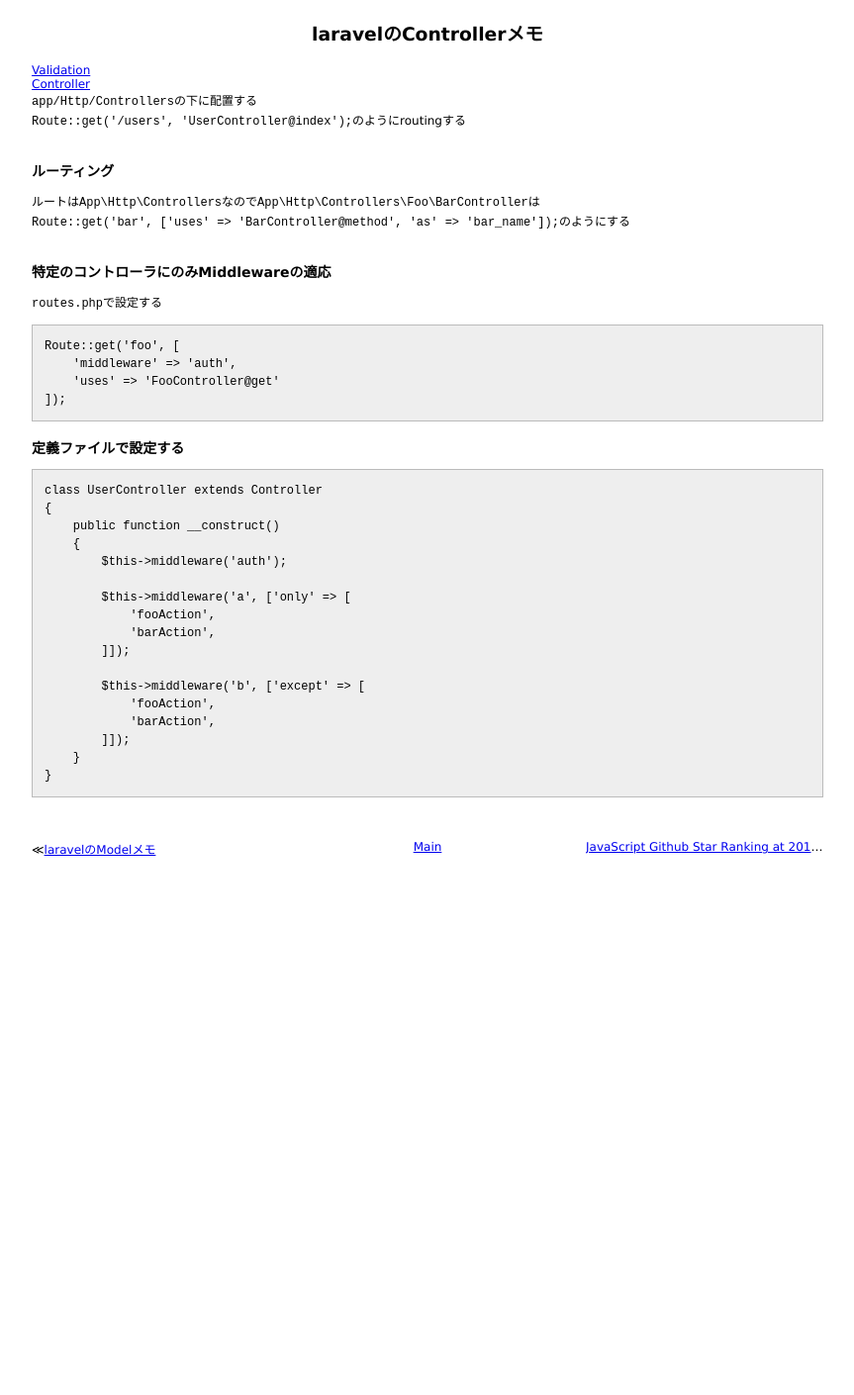
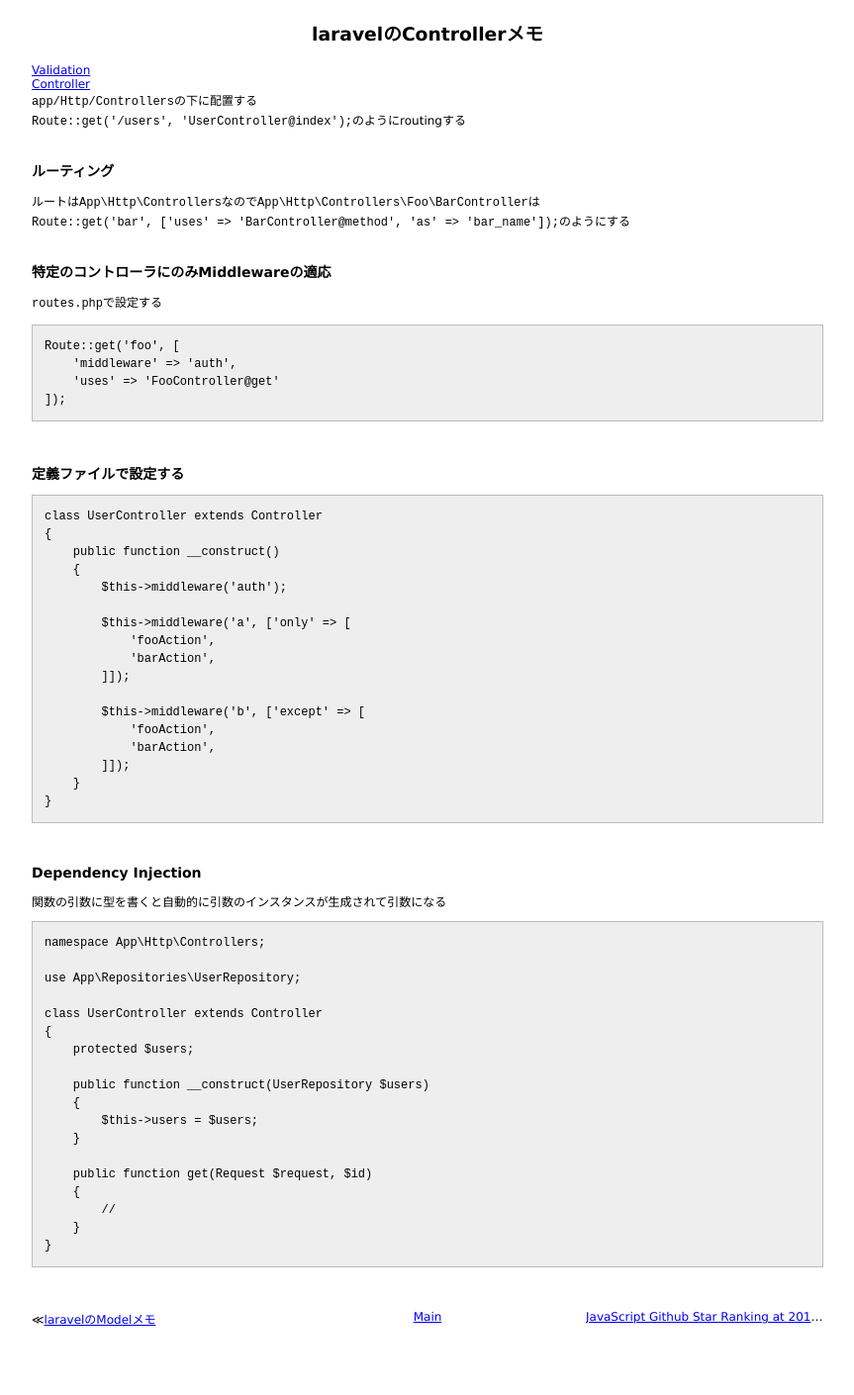
Before and after one commit to 38elements/38elements.github.com, a Jekyll site: the page built from _posts/2016-05-06-laravel-controller.md, in a window 1280 px wide. Shown: the whole page at 99% size, without its empty margins (208-1071 px from the left). Built offline with Jekyll 4.4.1, drawn with Linux system fonts in a browser that asks for light colours; before the commit the page ends 935 px from its top, so only the background shows below that.

Commit message:
Update 2016-05-06-laravel-controller.md

````diff
--- a/_posts/2016-05-06-laravel-controller.md
+++ b/_posts/2016-05-06-laravel-controller.md
@@ -23,6 +23,7 @@ Route::get('foo', [
     'uses' => 'FooController@get'
 ]);
 ```
+<br>
 
 ### 定義ファイルで設定する
 ```
@@ -44,3 +45,28 @@ class UserController extends Controller
     }
 }
 ```
+<br>
+
+### Dependency Injection
+関数の引数に型を書くと自動的に引数のインスタンスが生成されて引数になる
+
+```
+namespace App\Http\Controllers;
+
+use App\Repositories\UserRepository;
+
+class UserController extends Controller
+{
+    protected $users;
+
+    public function __construct(UserRepository $users)
+    {
+        $this->users = $users;
+    }
+
+    public function get(Request $request, $id)
+    {
+        //
+    }
+}
+```
````
